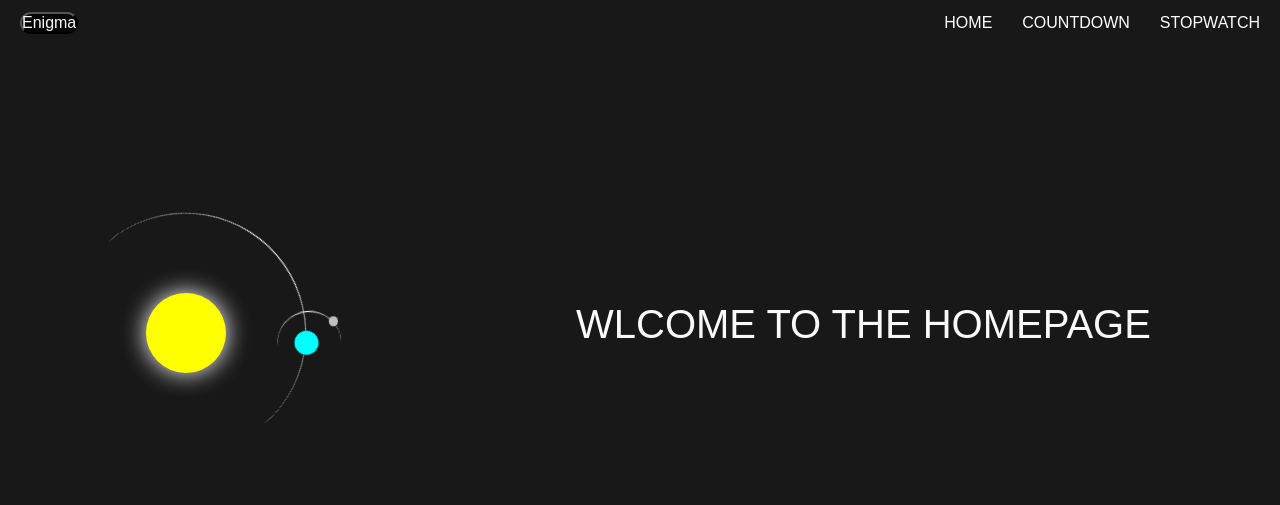
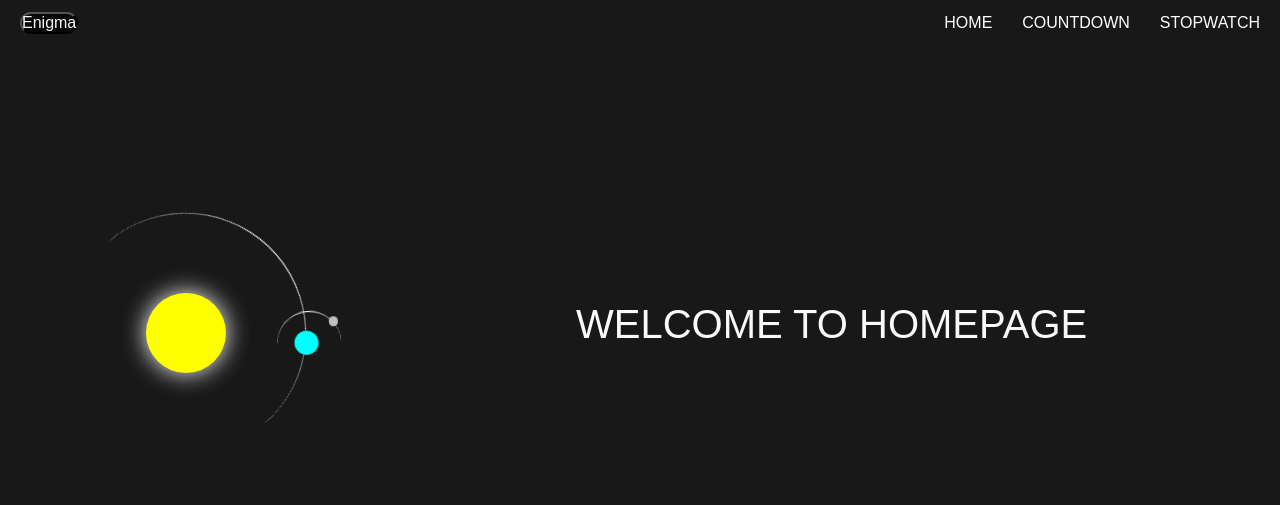
Before and after one commit to ANSHU1970/webtask3.github.io, a plain HTML site: page index.html in a window 1280 px wide. Drawn offline with Linux system fonts and the light colour scheme.

Commit message:
Add files via upload

```diff
--- a/index.html
+++ b/index.html
@@ -25,7 +25,7 @@
     </nav>
     </header>
 
-        <p>WLCOME TO THE HOMEPAGE</p>
+        <p>WELCOME TO HOMEPAGE</p>
 <br>
 <div class="container">
     <div class="sun"></div>
```
